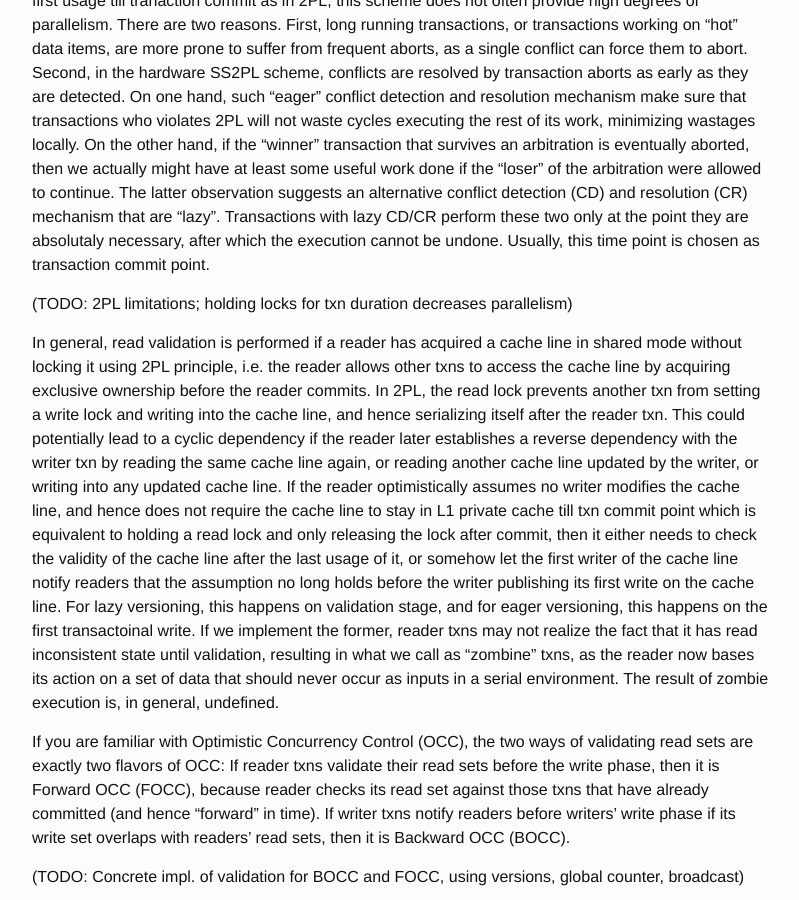
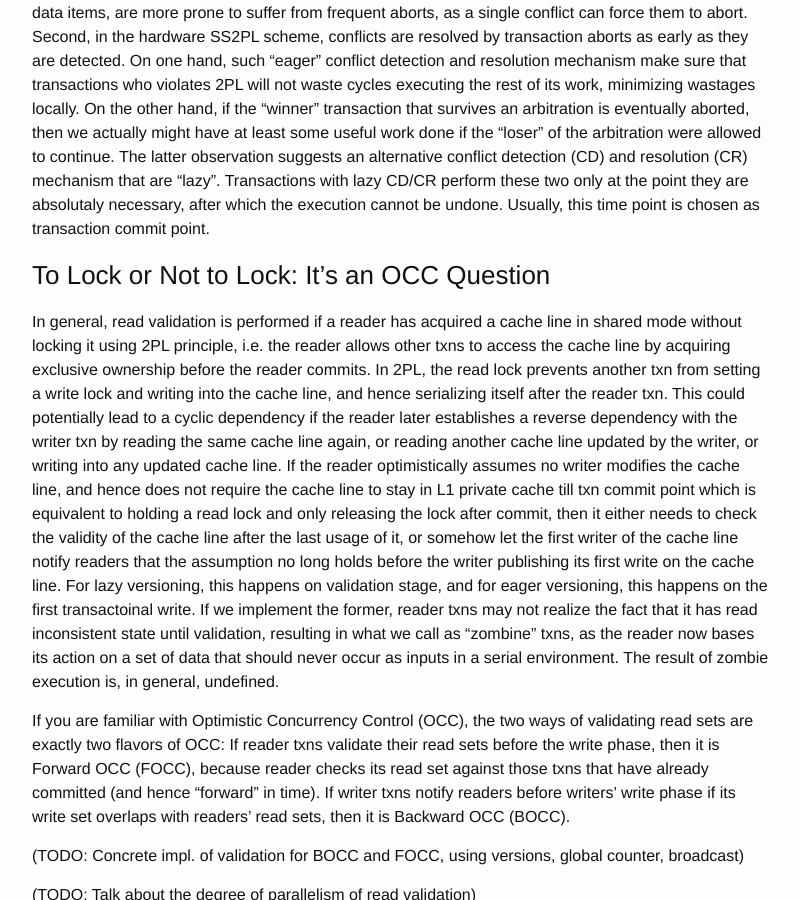
Before and after one commit to wangziqi2013/wangziqi2013.github.io, a Jekyll site: the page built from _posts/2018-03-18-HTM-Hardware-2PL-and-OCC.markdown, in a window 1280 px wide and 900 px high, scrolled down 2659 px. Shown: the whole window, without its empty margins (238-1037 px from the left). Built offline with Jekyll 4.4.1, drawn with Linux system fonts in a browser that asks for light colours.

Commit message:
Use h3 instead of h2

```diff
--- a/_posts/2018-03-18-HTM-Hardware-2PL-and-OCC.markdown
+++ b/_posts/2018-03-18-HTM-Hardware-2PL-and-OCC.markdown
@@ -4,8 +4,7 @@ title:  "Hardware Transactional Memory: Hardware Two Phase Locking and Optimisti
 date:   2018-03-09 03:32:00 -0500
 ---
 
-Introduction
-------------
+### Introduction
 
 Hardware transactional memory (HTM) eases parallel programming through built-in support for
 conflict serializable (CSR) transactional semantics directly on the hardware level. Concurrency control (CC) is a
@@ -24,8 +23,7 @@ literature is concentrated on the concurrency control aspect of HTM, we assume t
 fits in processor's L1 cache. Although unbounded transactional memory is an interesting topic, and does have an effect on
 hardware CC algorithms, we postpone this topic to a later discussion.
 
-Hardware Locking
-----------------
+### Hardware Locking
 
 In a multiprocessor system, to ensure coherence of cached data while allowing every processor to manipulate data in its private L1 cache,
 hardware already implements a multi-reader, single-writer locking protocol for each individual cache line, dubbed "cache coherence
@@ -50,8 +48,7 @@ will waste cycles, the hardware choose not to wait, but just to cooperatively pr
 current owner of the lock is aware of the preemption via the cache coherence message. As we shall see later, the cooperative
 nature of hardware preemption helps in designing an efficient protocol.
 
-Two Phase Locking
------------------
+### Two Phase Locking
 
 Since preemptive reader/writer locking is already implemented on the heardware level via cache coherence, it should not be too
 diffcult to implement two phase locking (2PL) on top of this. Indeed, what 2PL requires is simple: (s1) All read/write operations
@@ -90,8 +87,7 @@ higher level semantics of the logical transaction, hardware is generally unable
 An easy fix is to strengthen (h2) a little into (h2'): no transactional cache line shall be evicted before the commit instruction.
 Not surprisingly, (h1)(h2') are just hardware SS2PL.
 
-2PL Limitations
----------------
+### 2PL Limitations
 
 Although correctness of transactional semantics is guaranteed by holding locks on cache lines from the first
 usage till tranaction commit as in 2PL, this scheme does not often provide high degrees of parallelism. There
@@ -106,7 +102,7 @@ resolution (CR) mechanism that are "lazy". Transactions with lazy CD/CR perform
 they are absolutaly necessary, after which the execution cannot be undone. Usually, this time point is chosen
 as transaction commit point.
 
-(TODO: 2PL limitations; holding locks for txn duration decreases parallelism)
+### To Lock or Not to Lock: It's an OCC Question
 
 In general, read validation is performed if a reader has acquired a cache line in shared mode without locking it using 2PL
 principle, i.e. the reader allows other txns to access the cache line by acquiring exclusive ownership before the reader commits.
```
